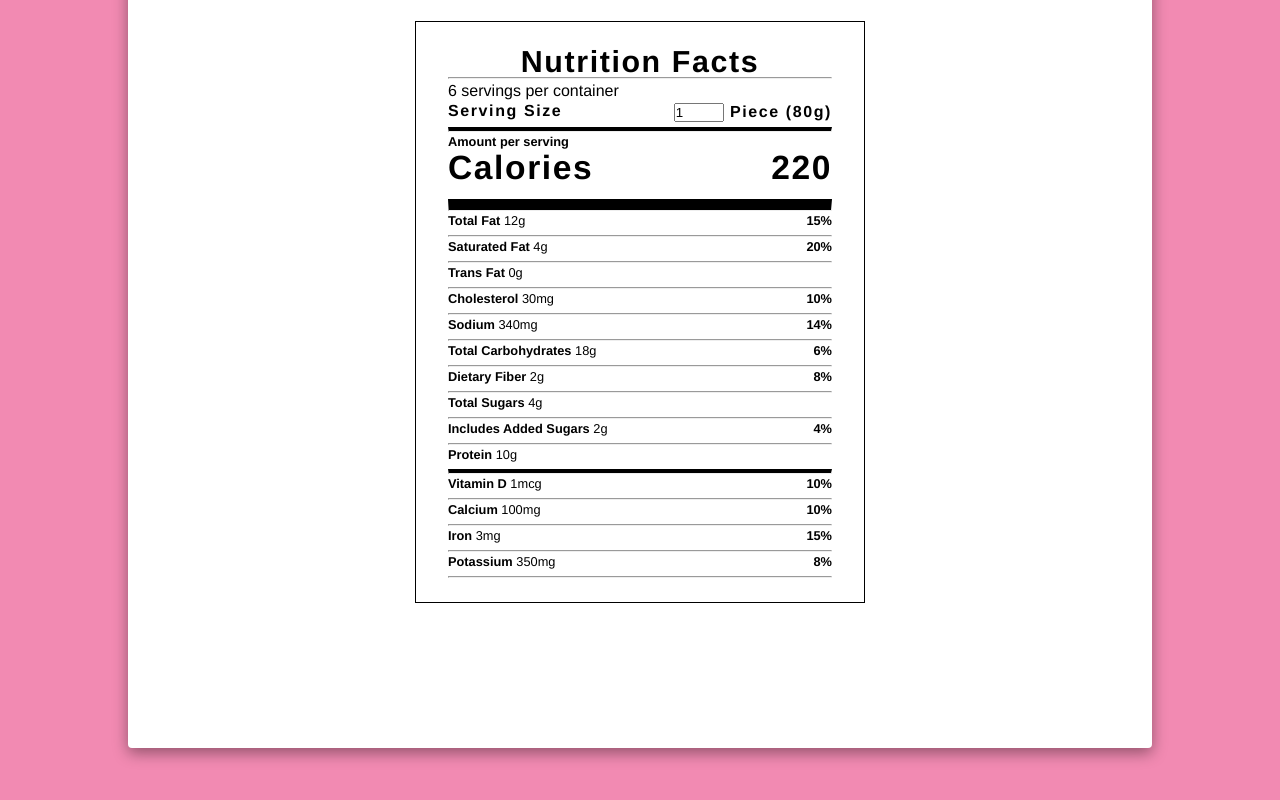
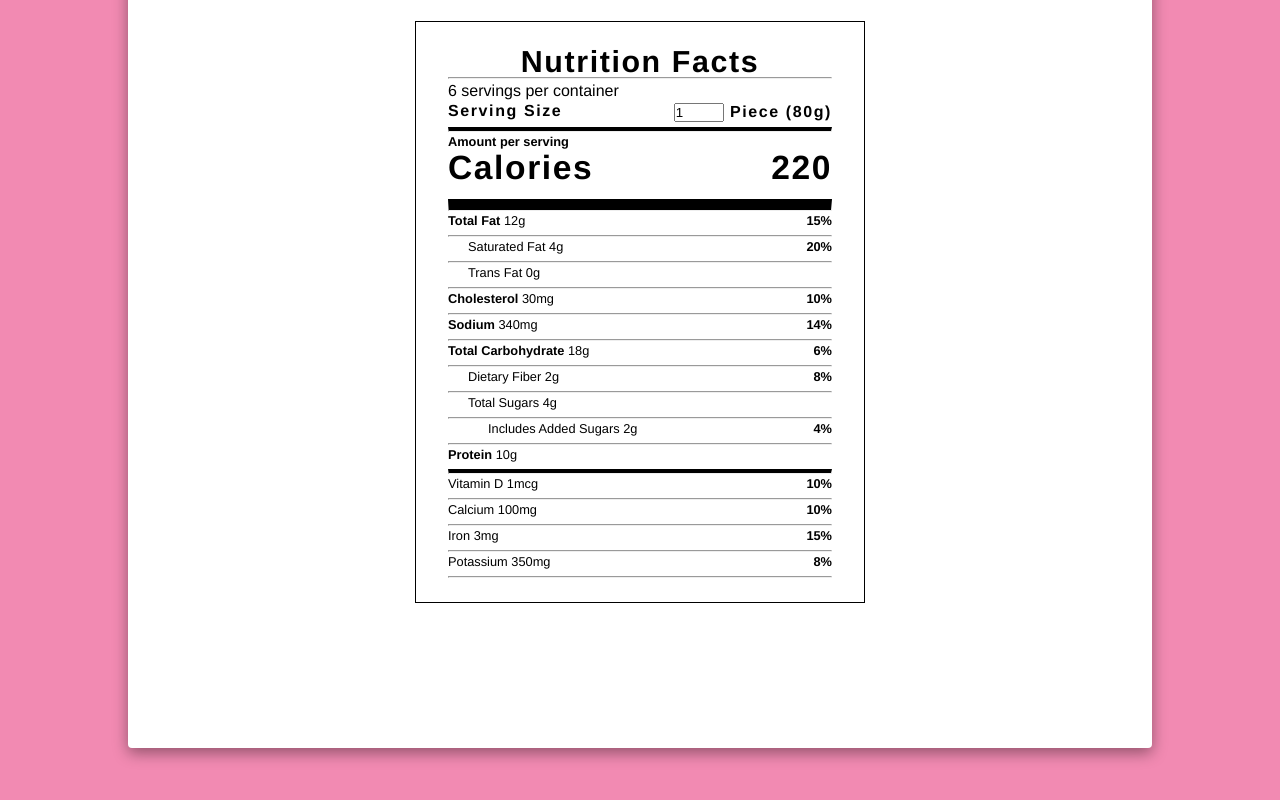
Before and after one commit to bwimernd/label, a React (Create React App) app: page / in a window 1280 px wide. Shown: the part 1132-1932 px from the top of the page. Built offline with nearby package versions, Linux system fonts and the light colour scheme.

Commit message:
fixed indents

```diff
--- a/src/Components/Interactive/Interactions/DailyValuePopover.js
+++ b/src/Components/Interactive/Interactions/DailyValuePopover.js
@@ -28,7 +28,7 @@ const DailyValuePopover = ({title, content, inputValue, percentage,dv }) => (
     <h3>{title}</h3>
     {content}
     <p className='info-normal'>{nutrientAmount(dv)}</p>
-    <p>{nutrientMessage(inputValue,percentage)}</p>
+    <p className='info-normal'>{nutrientMessage(inputValue,percentage)}</p>
   </div>
 );
 
--- a/src/Components/Interactive/Interactions/Popover.css
+++ b/src/Components/Interactive/Interactions/Popover.css
@@ -20,6 +20,9 @@
     font-weight: bold;
     text-align: center;
     margin: 5px;
+  }
+  .popover p {
+    font-weight: normal;
   }
 
   .popover::after {
@@ -79,4 +82,5 @@
     color: #333;
     margin-top: 5px;
     padding: 5px;
+    font-weight: normal;
   }
--- a/src/Components/Interactive/Interactive.js
+++ b/src/Components/Interactive/Interactive.js
@@ -30,7 +30,7 @@ const Interactive = ({nutrition, value}) => {
             />
 
             <Nutrient
-              className="alignLeft tab"
+              className="alignLeft"
               name="Saturated Fat"
               value={inputValue * nutrient.satfat}
               unit="g"
@@ -46,7 +46,7 @@ const Interactive = ({nutrition, value}) => {
            />
 
             <Nutrient
-              className="alignLeft tab"
+              className="alignLeft"
               name="Trans Fat"
               value={inputValue * nutrient.trans}
               inputValue={inputValue}
@@ -89,7 +89,7 @@ const Interactive = ({nutrition, value}) => {
 
             <Nutrient
               className="alignLeft"
-              name="Total Carbohydrates"
+              name="Total Carbohydrate"
               value={inputValue * nutrient.tcarb}
               unit="g"
               percentage={inputValue * nutrient.tcarb_dv}
@@ -104,8 +104,8 @@ const Interactive = ({nutrition, value}) => {
             />
 
             <Nutrient
-              className="alignLeft tab"
-              name="Dietary Fiber"
+              className="alignLeft"
+              name='Dietary Fiber'
               value={inputValue * nutrient.dfiber}
               unit="g"
               percentage={inputValue * nutrient.dfiber_dv}
@@ -120,7 +120,7 @@ const Interactive = ({nutrition, value}) => {
             />
 
             <Nutrient
-              className="alignLeft tab"
+              className="alignLeft"
               name="Total Sugars"
               value={inputValue * nutrient.tsugar}
               unit="g"
@@ -129,7 +129,7 @@ const Interactive = ({nutrition, value}) => {
             />
 
             <Nutrient
-              className="alignLeft tab2"
+              className="alignLeft"
               name="Includes Added Sugars"
               value={inputValue * nutrient.isugar}
               unit="g"
@@ -140,7 +140,7 @@ const Interactive = ({nutrition, value}) => {
               dvContent={
                 <div>
                   <p className='info-header-bad'>Added sugars are a nutrient to get less of.</p>
-                  <p className="info-normal">The Daily Value for Added Sugars is <b>less</b>than 50 g per day.</p>
+                  <p className="info-normal">The Daily Value for Added Sugars is <b>less</b> than 50 g per day.</p>
                 </div>}
             />
 
--- a/src/Components/Interactive/Nutrient.js
+++ b/src/Components/Interactive/Nutrient.js
@@ -2,6 +2,28 @@ import React, { useState } from 'react';
 import Popover from '../Interactive/Interactions/Popover';
 import DailyValuePopover from './Interactions/DailyValuePopover';
 import './label.css';
+
+// Function to return CSS class name based on nutrient's name
+function getClassName(nutrientName) {
+  const nutrientsToBold = ['Total Fat', 'Cholesterol', 'Sodium', 'Total Carbohydrate', 'Protein'];
+
+  return nutrientsToBold.includes(nutrientName) ? 'p-bold' : 'p-normal';
+}
+
+function getIndentClass(nutrientName) {
+  const nutrientsToIndent = ['Saturated Fat', 'Trans Fat', 'Dietary Fiber', 'Total Sugars'];
+  const nutrientsToIndentMore = ['Includes Added Sugars'];
+
+  if (nutrientsToIndent.includes(nutrientName)) {
+    return 'tab';
+  } else if (nutrientsToIndentMore.includes(nutrientName)) {
+    return 'tab2';
+  } else {
+    return 'no-tab';
+  }
+}
+
+
 
 const Nutrient = ({ className, name, value, unit, percentage, hrClass, popoverContent, inputValue, dvContent, dv}) => {
   const [isHovered, setIsHovered] = useState(false);
@@ -10,9 +32,9 @@ const Nutrient = ({ className, name, value, unit, percentage, hrClass, popoverCo
     <div className="tooltip-container"
 
     >
-      <p className={className} onMouseEnter={() => setIsHovered(true)}
+      <p className={`${className} ${getClassName(name)}  ${getIndentClass(name)}`} onMouseEnter={() => setIsHovered(true)}
          onMouseLeave={() => setIsHovered(false)}>
-        <b>{name}</b> {value}{unit}
+        {name} <span className='p-normal'>{value}{unit}</span>
 
         {isHovered && <Popover title={name} content={popoverContent} />}
       </p>
--- a/src/Components/Interactive/label.css
+++ b/src/Components/Interactive/label.css
@@ -68,9 +68,20 @@
     font-weight: bold;
     color: black;
   }
+  .p-normal {
+    font-weight: normal;
+    color: black;
+  }
   .alignLeft {
     float:left;
   }
+  .tab {
+    padding-left: 20px; /* Adjust this to the desired indentation */
+  }
+  .tab2 {
+    padding-left: 40px; /* Adjust this to the desired deeper indentation */
+  }
+
   .alignRight {
     float: right;
   }
@@ -119,10 +130,3 @@
     align-items: center;
     height: 100vh; /* vh stands for viewport height. 100vh will cover the full height of the screen */
   }
-
-  .tab {
-    margin-left: 1.4em
-  }
-  .tab2 {
-    margin-left: 2em;
-  }
```
